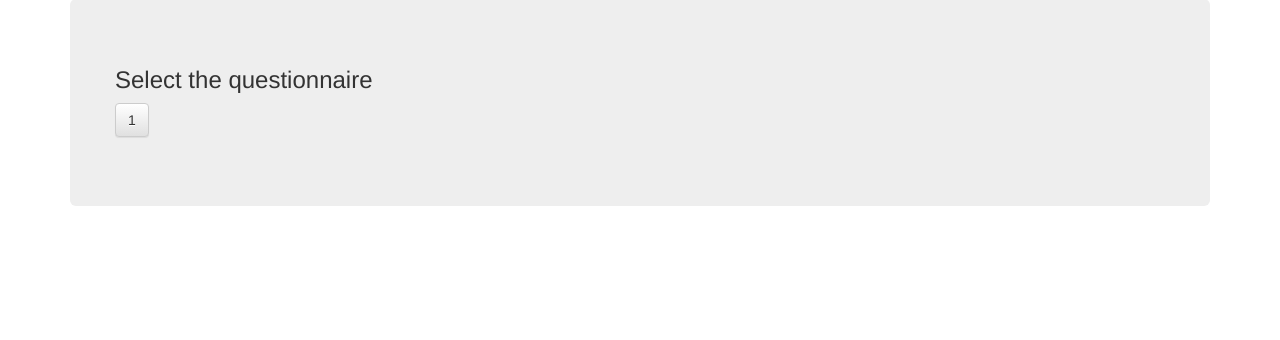
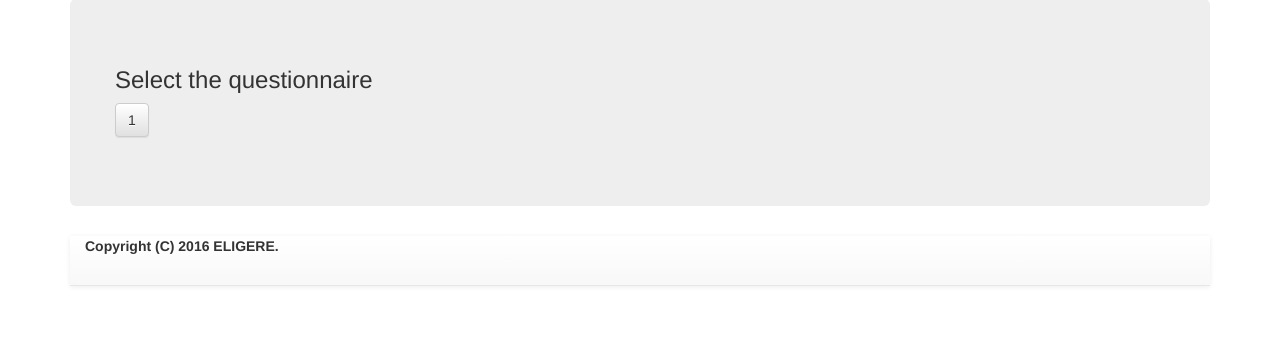
Before and after one commit to eligere/eligere, a PHP site: page /main.php in a window 1280 px wide. Shown: the part 174-514 px from the top of the page. Run offline with PHP 8.4, Linux system fonts and the light colour scheme; the visitor is signed in with stand-in values (Sample User, id 1).

Commit message:
Add footer script and fix results view
Add footer script and fix results view

```diff
--- /dev/null
+++ b/WebApplication/footer.php
@@ -0,0 +1,35 @@
+<?php
+/**********************************************************************************************************
+ *  <ELIGERE: a Fuzzy AHP Distributed Software Platform for Group Decision Making in Engineering Design>  *
+ *   Copyright (C) 2016  by Mateusz Gospodarczyk and Stanislao Grazioso                                   *
+ *  																									  *
+ *   ELIGERE is free software: you can redistribute it and/or modify									  *
+ *   it under the terms of the GNU General Public License as 											  *
+ *   published by the Free Software Foundation, either version 3 of the 								  *
+ *   License, or (at your option) any later version.													  *
+ *																										  *
+ *   This program is distributed in the hope that it will be useful,									  *
+ *   but WITHOUT ANY WARRANTY; without even the implied warranty of										  *
+ *   MERCHANTABILITY or FITNESS FOR A PARTICULAR PURPOSE.  See the										  *
+ *   GNU General Public License for more details.														  *
+ *																										  *
+ *   You should have received a copy of the GNU General Public License									  *
+ *   along with this program.  If not, see <http://www.gnu.org/licenses/>.								  *
+ * 																										  *
+ *   Contacts: mateusz.gospodarczyk@uniroma2.it and stanislao.grazioso@unina.it 						  *
+ *********************************************************************************************************/
+
+
+?>
+<!-- header -->
+<div id="top-nav" class="navbar navbar-default navbar-static-top">
+    <div class="container-fluid">
+        <div class="navbar-header">
+
+		<b> Copyright (C) 2016 ELIGERE. </b>
+        </div>
+
+    </div>
+    <!-- /container -->
+</div>
+<!-- /Header -->
--- a/WebApplication/getDataFromDataBase.php
+++ b/WebApplication/getDataFromDataBase.php
@@ -405,7 +405,7 @@ function getCriteriaAlternativeAll($conn, $quest_id, $user_id) {
 }
 function getSection1($conn, $quest_id) {
 	$array = array ();
-	$query = "SELECT * FROM resultspreferences where quest_id = $quest_id";
+	$query = "SELECT * FROM results_preferences where quest_id = $quest_id";
 	$result = $conn->query ( $query );
 	if ($result->num_rows > 0) {
 		// output data of each row
@@ -427,7 +427,7 @@ function getSection1($conn, $quest_id) {
 }
 function getSection2($conn, $quest_id) {
 	$array = array ();
-	$query = "SELECT * FROM results where quest_id = $quest_id";
+	$query = "SELECT * FROM results_suitability where quest_id = $quest_id";
 	$result = $conn->query ( $query );
 	if ($result->num_rows > 0) {
 		// output data of each row
@@ -465,7 +465,7 @@ function getFinalScore($conn, $quest_id) {
 			array_push ( $array, $obj );
 		}
 	} else {
-		//echo "0 results ";
+		echo "0 results ";
 	}
 
 	return $array;
--- a/WebApplication/index.php
+++ b/WebApplication/index.php
@@ -84,8 +84,9 @@ if(!isset($_SESSION))
     </div>
 
 
-
-
+    <div class="container">
+		<?php include 'footer.php'; ?>
+    </div>
 
 </body>
 
--- a/WebApplication/main.php
+++ b/WebApplication/main.php
@@ -123,6 +123,7 @@ if(!isset($_SESSION))
 	 <div class="row">
 
 	  	<?php
+			// TODO - FIX DATA
 			if ($_SESSION['enableQuest']){
 				echo "<h3>Select the questionnaire</h3>";
 				echo "<form class='form-inline' action='getPreferences.php'>
@@ -147,5 +148,7 @@ if(!isset($_SESSION))
 
 
   </body>
-
+      <div class="container">
+		<?php include 'footer.php'; ?>
+    </div>
   </html>
--- a/WebApplication/mainAdmin.php
+++ b/WebApplication/mainAdmin.php
@@ -85,4 +85,10 @@ if(!isset($_SESSION))
 
   </body>
 
+    <div class="container">
+		<?php include 'footer.php'; ?>
+    </div>
+
+
+
   </html>
```
Also changed, not shown: WebApplication/showDataElaborated.php (+14 -2 lines), WebApplication/media/mat/addadd/post.png (added).
